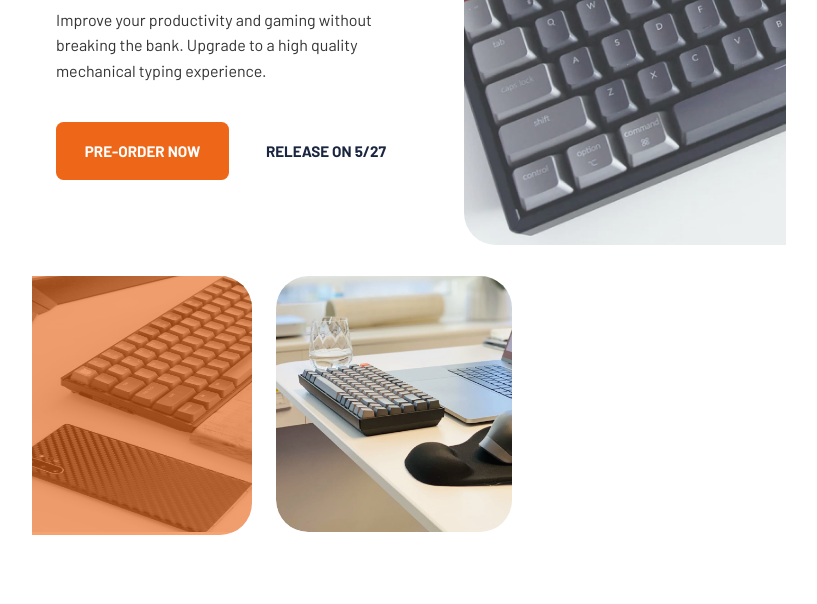
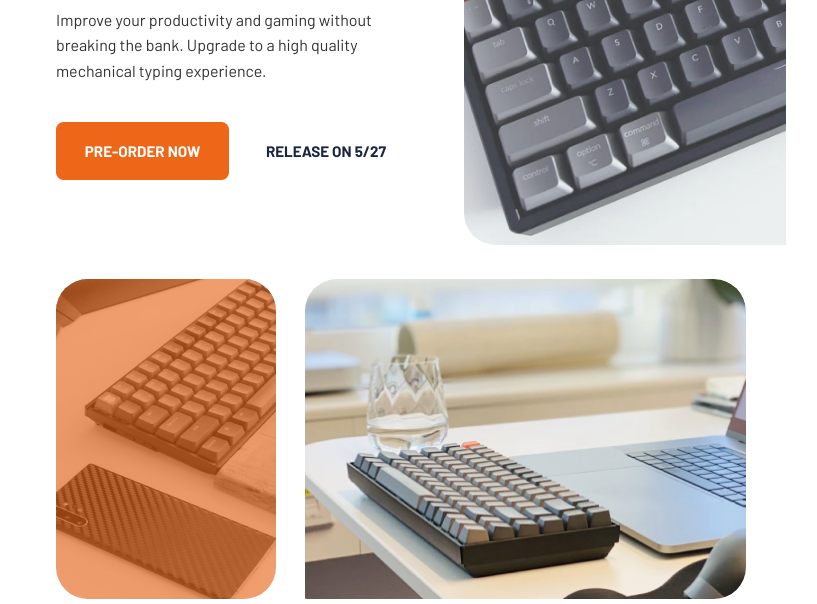
Before and after one commit to pettik/FrontendMentor--typemaster-prelaunch-landing-page, a plain HTML site: page index.html in a window 1280 px wide. Shown: the part 348-952 px from the top of the page, without its empty margins (239-1056 px from the left). Drawn offline with Linux system fonts and the light colour scheme.

Commit message:
Update style.css

```diff
--- a/style.css
+++ b/style.css
@@ -326,7 +326,48 @@ footer span {
   }
 
   section.middlepart {
-    margin-top: 0.5rem;
+    margin-top: 0.7rem;
+  }
+
+  .middlepart .images-part {
+    height: 20rem;
+  }
+
+  .orange-image {
+    flex: 2;
+    transform: none;
+    width: 10rem;
+    overflow: hidden;
+    position: relative;
+    border-radius: 2rem;
+  }
+
+  .orange-image .middle-phone-keyboard-image img {
+    border: 2rem;
+    height: 100%;
+  }
+
+  .orange-image .middle-phone-keyboard-image img::before {
+    background: #f06717;
+    border-radius: 2rem;
+    position: absolute;
+    opacity: 0.6;
+  }
+
+  .image-area {
+    flex: 4;
+    padding-left: 1.8rem;
+    max-height: initial;
+    width: initial;
+  }
+
+  .image-area .middle-glass-image-image {
+    display: block;
+  }
+
+  .middle-glass-image-image img {
+    width: 100%;
+    height: auto;
   }
 }
 
```
